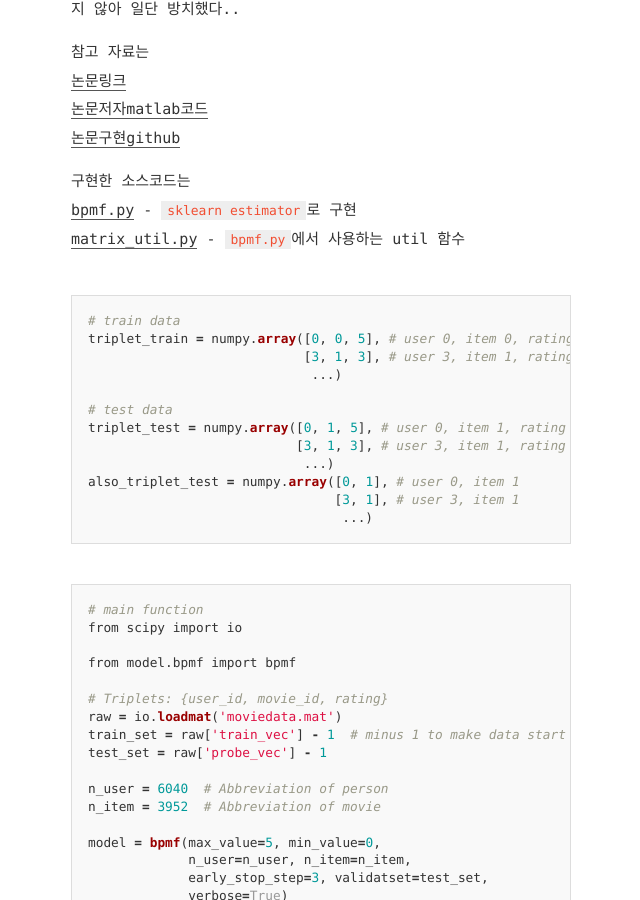
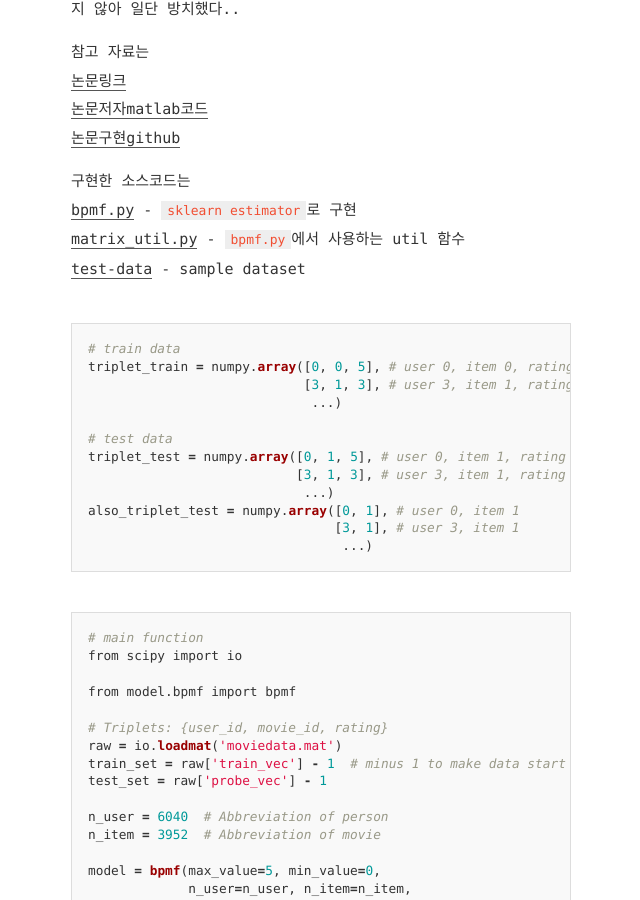
Before and after one commit to 11wi/11wi.github.io, a Jekyll site: the page built from _posts/2019-08-03-bayesian-mf.md, in a window 1280 px wide and 900 px high, scrolled down 647 px. Shown: the whole window, without its empty margins (319-959 px from the left). Built offline with Jekyll 4.4.1, drawn with Linux system fonts in a browser that asks for light colours; some web fonts are replaced.

Commit message:
post update

````diff
--- a/_posts/2019-08-03-bayesian-mf.md
+++ b/_posts/2019-08-03-bayesian-mf.md
@@ -19,6 +19,7 @@ bayesian 이론에 대해 탄탄한 기초는 없지만 논문 저자가 올린
 구현한 소스코드는
 [bpmf.py](../assets/bpmf.py) - `sklearn estimator`로 구현
 [matrix_util.py](../assets/matrix_util.py) - `bpmf.py`에서 사용하는 util 함수
+[test-data](../assets/moviedata.mat) - sample dataset
 
 ```python
 # train data
````
